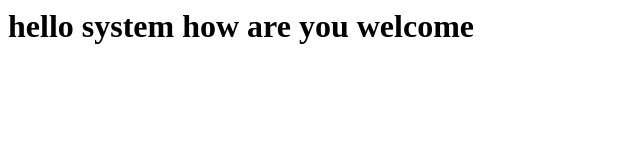
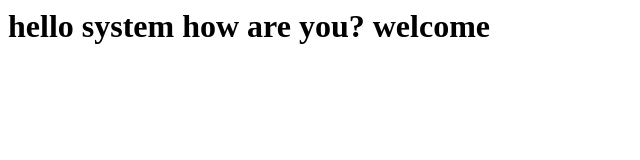
Before and after one commit to vinothk1997/GIT, a plain HTML site: page index.html in a window 1280 px wide. Shown: the whole page, without its empty margins (0-640 px from the left). Drawn offline with Linux system fonts and the light colour scheme.

```diff
--- a/index.html
+++ b/index.html
@@ -3,6 +3,6 @@
         <title> welcome to GIT</title>
     </HEAD>
     <body>
-        <h1>hello system how are you welcome</h1>
+        <h1>hello system how are you? welcome</h1>
     </body>
 </HTML>
```
